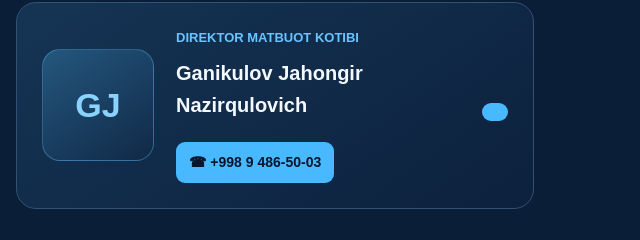
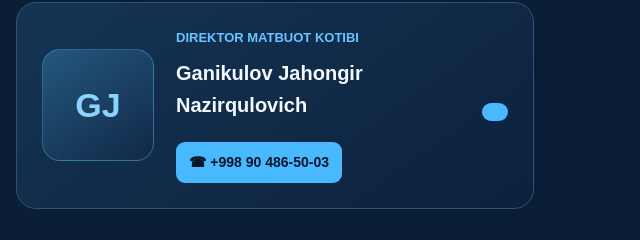
Before and after one commit to ganikulovjahongir-cpu/jizzax-sport-markazi, a plain HTML site: page index.html in a window 1280 px wide. Shown: the part 1289-1529 px from the top of the page, 634-1274 px from the left. Drawn offline with Linux system fonts and the light colour scheme.

Commit message:
Update index.html

```diff
--- a/index.html
+++ b/index.html
@@ -145,7 +145,7 @@ section{padding:55px 0}
 <div>
 <div class="role">DIREKTOR MATBUOT KOTIBI</div>
 <h3>Ganikulov Jahongir Nazirqulovich</h3>
-<a class="phone" href="tel:+998904865003">☎ +998 9 486-50-03
+<a class="phone" href="tel:+998904865003">☎ +998 90 486-50-03
 </div>
 </div>
 
```
